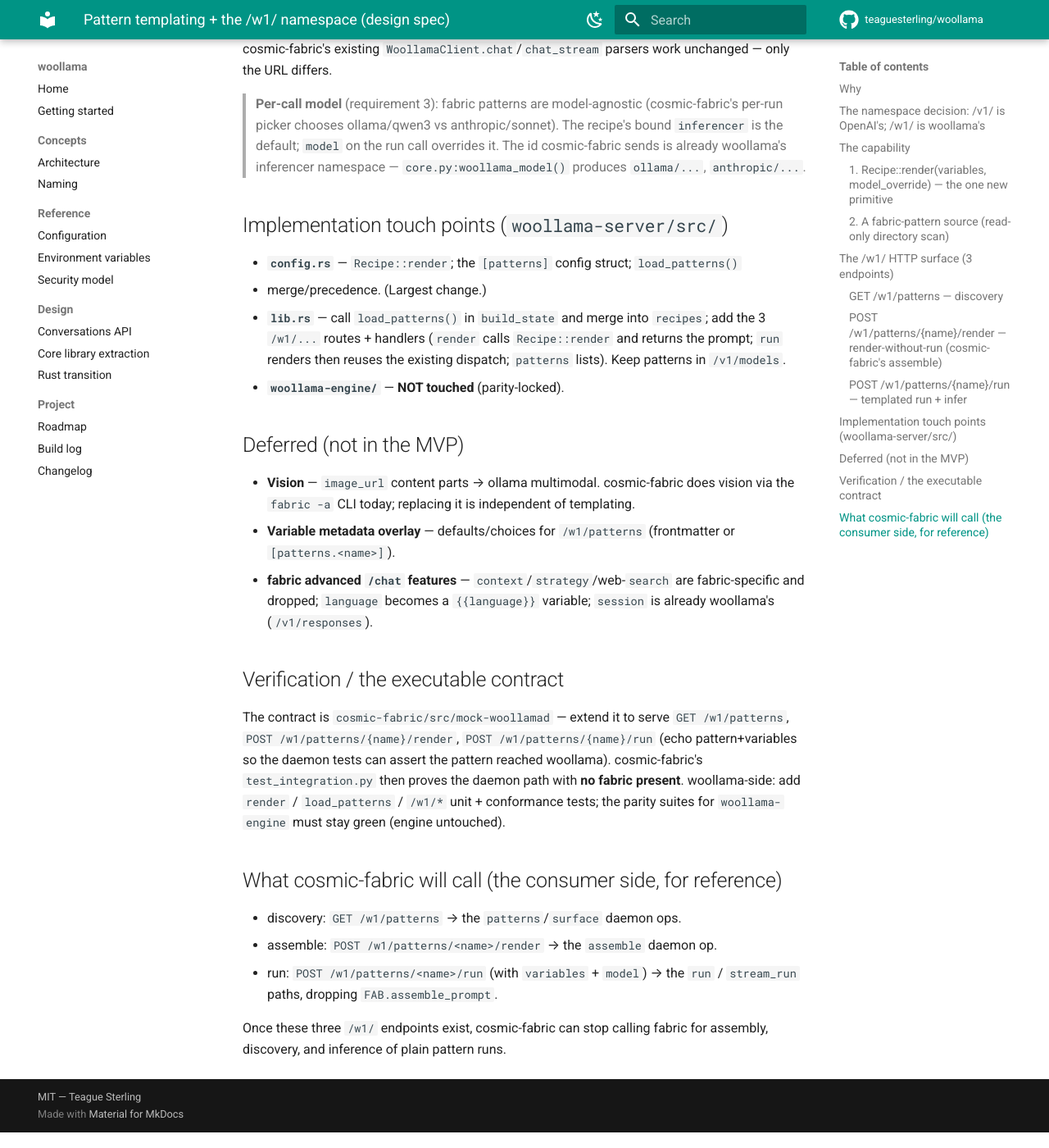
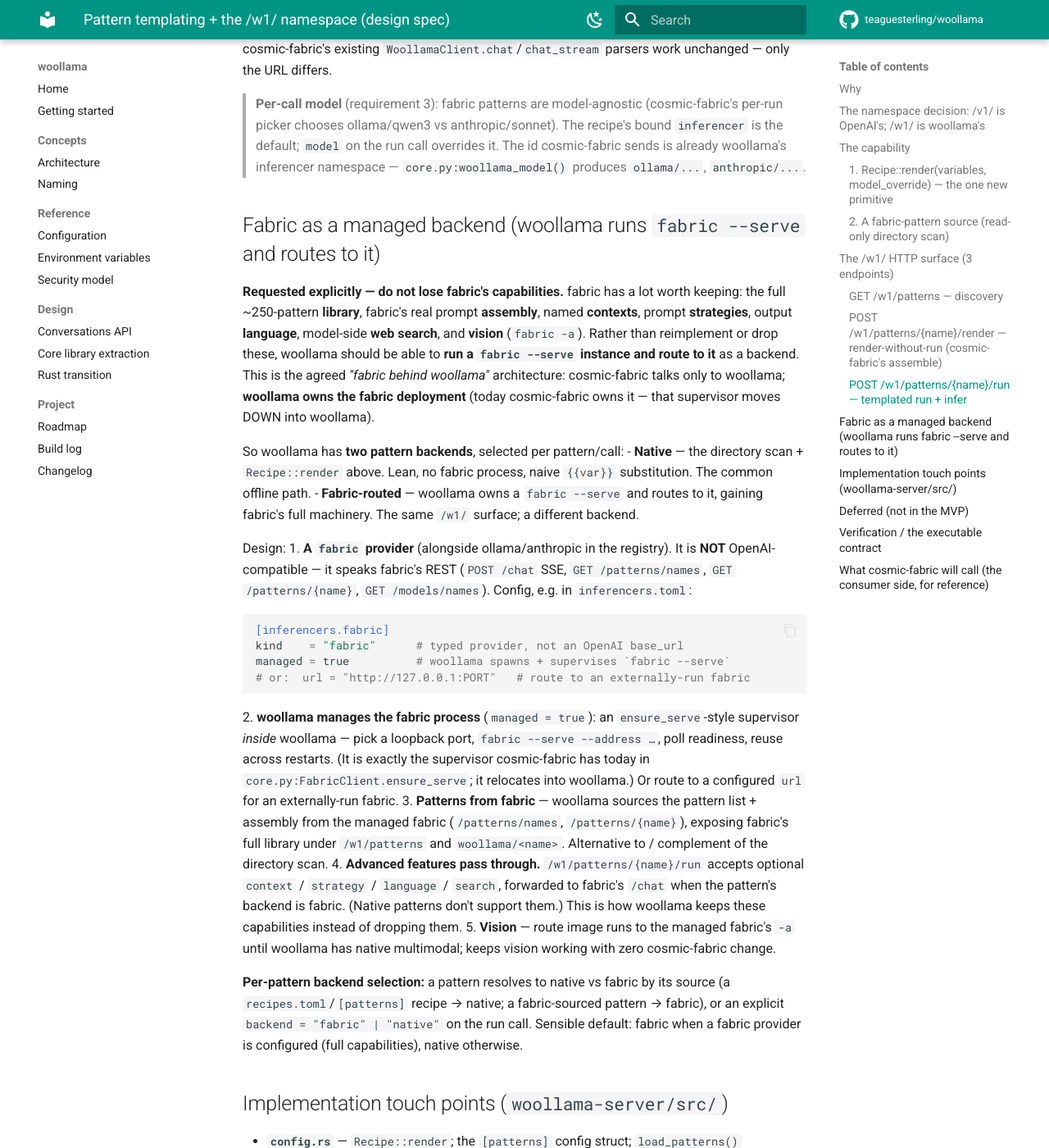
Before and after one commit to teaguesterling/woollama, an MkDocs documentation site: the page built from docs/pattern-templating.md, in a window 1280 px wide and 1400 px high, scrolled down 2898 px. Shown: the whole window at 82% size. Built offline with MkDocs 1.6.1 and Material for MkDocs 9.7.7, drawn with Linux system fonts in a browser that asks for light colours; comment, search, counter and statistics services are not loaded; some of the changed text lies outside the part shown.

Commit message:
docs: add fabric-as-managed-backend (woollama runs fabric + routes to it)
Per request: don't lose fabric's capabilities (full pattern library, contexts,
strategies, language, web-search, vision). woollama gains a second pattern backend —
a `fabric` provider + a managed `fabric --serve` supervisor (the agreed
"fabric behind woollama"). The advanced features + vision are now routed to fabric,
not dropped; native templating stays the lean offline path.

Co-Authored-By: Claude Opus 4.8 (1M context) <noreply@anthropic.com>

````diff
--- a/docs/pattern-templating.md
+++ b/docs/pattern-templating.md
@@ -118,6 +118,53 @@ unchanged — only the URL differs.
 > The id cosmic-fabric sends is already woollama's inferencer namespace —
 > `core.py:woollama_model()` produces `ollama/...`, `anthropic/...`.
 
+## Fabric as a managed backend (woollama runs `fabric --serve` and routes to it)
+
+**Requested explicitly — do not lose fabric's capabilities.** fabric has a lot worth
+keeping: the full ~250-pattern **library**, fabric's real prompt **assembly**, named
+**contexts**, prompt **strategies**, output **language**, model-side **web search**,
+and **vision** (`fabric -a`). Rather than reimplement or drop these, woollama should be
+able to **run a `fabric --serve` instance and route to it** as a backend. This is the
+agreed *"fabric behind woollama"* architecture: cosmic-fabric talks only to woollama;
+**woollama owns the fabric deployment** (today cosmic-fabric owns it — that supervisor
+moves DOWN into woollama).
+
+So woollama has **two pattern backends**, selected per pattern/call:
+- **Native** — the directory scan + `Recipe::render` above. Lean, no fabric process,
+  naive `{{var}}` substitution. The common offline path.
+- **Fabric-routed** — woollama owns a `fabric --serve` and routes to it, gaining fabric's
+  full machinery. The same `/w1/` surface; a different backend.
+
+Design:
+1. **A `fabric` provider** (alongside ollama/anthropic in the registry). It is **NOT**
+   OpenAI-compatible — it speaks fabric's REST (`POST /chat` SSE, `GET /patterns/names`,
+   `GET /patterns/{name}`, `GET /models/names`). Config, e.g. in `inferencers.toml`:
+   ```toml
+   [inferencers.fabric]
+   kind    = "fabric"      # typed provider, not an OpenAI base_url
+   managed = true          # woollama spawns + supervises `fabric --serve`
+   # or:  url = "http://127.0.0.1:PORT"   # route to an externally-run fabric
+   ```
+2. **woollama manages the fabric process** (`managed = true`): an `ensure_serve`-style
+   supervisor *inside* woollama — pick a loopback port, `fabric --serve --address …`,
+   poll readiness, reuse across restarts. (It is exactly the supervisor cosmic-fabric has
+   today in `core.py:FabricClient.ensure_serve`; it relocates into woollama.) Or route to
+   a configured `url` for an externally-run fabric.
+3. **Patterns from fabric** — woollama sources the pattern list + assembly from the managed
+   fabric (`/patterns/names`, `/patterns/{name}`), exposing fabric's full library under
+   `/w1/patterns` and `woollama/<name>`. Alternative to / complement of the directory scan.
+4. **Advanced features pass through.** `/w1/patterns/{name}/run` accepts optional
+   `context` / `strategy` / `language` / `search`, forwarded to fabric's `/chat` when the
+   pattern's backend is fabric. (Native patterns don't support them.) This is how woollama
+   keeps these capabilities instead of dropping them.
+5. **Vision** — route image runs to the managed fabric's `-a` until woollama has native
+   multimodal; keeps vision working with zero cosmic-fabric change.
+
+**Per-pattern backend selection:** a pattern resolves to native vs fabric by its source
+(a `recipes.toml`/`[patterns]` recipe → native; a fabric-sourced pattern → fabric), or an
+explicit `backend = "fabric" | "native"` on the run call. Sensible default: fabric when a
+fabric provider is configured (full capabilities), native otherwise.
+
 ## Implementation touch points (`woollama-server/src/`)
 - **`config.rs`** — `Recipe::render`; the `[patterns]` config struct; `load_patterns()`
   + merge/precedence. (Largest change.)
@@ -125,16 +172,25 @@ unchanged — only the URL differs.
   add the 3 `/w1/...` routes + handlers (`render` calls `Recipe::render` and returns
   the prompt; `run` renders then reuses the existing dispatch; `patterns` lists). Keep
   patterns in `/v1/models`.
+- **Fabric backend** — a `fabric` provider (fabric REST client: `/chat` SSE, `/patterns`,
+  `/models`) + a `managed`-mode supervisor that spawns/owns `fabric --serve` (port the
+  ~20-line `ensure_serve` from cosmic-fabric `core.py`). Wire it as a `/w1` run/render
+  backend + a pattern source; pass `context`/`strategy`/`language`/`search`/image through
+  to fabric. (Likely its own module, e.g. `fabric.rs`.)
 - **`woollama-engine/`** — **NOT touched** (parity-locked).
 
 ## Deferred (not in the MVP)
-- **Vision** — `image_url` content parts → ollama multimodal. cosmic-fabric does
-  vision via the `fabric -a` CLI today; replacing it is independent of templating.
+- **Native multimodal** — `image_url` content parts → ollama multimodal. Until then,
+  vision is **covered by the fabric backend** (`fabric -a`), so it isn't lost.
 - **Variable metadata overlay** — defaults/choices for `/w1/patterns` (frontmatter or
   `[patterns.<name>]`).
-- **fabric advanced `/chat` features** — `context`/`strategy`/web-`search` are
-  fabric-specific and dropped; `language` becomes a `{{language}}` variable; `session`
-  is already woollama's (`/v1/responses`).
+
+> **Not dropped — provided by the fabric backend** (see above): the fabric advanced
+> features (`context` / `strategy` / `language` / `search`), the full pattern library,
+> and vision. The **native** pattern path doesn't implement them; route to the fabric
+> backend when you need them. (`session` is already woollama's via `/v1/responses`.)
+> The MVP can ship the native path first; the fabric backend can land alongside or just
+> after — but it's a first-class goal, not an afterthought.
 
 ## Verification / the executable contract
 The contract is `cosmic-fabric/src/mock-woollamad` — extend it to serve `GET
````
